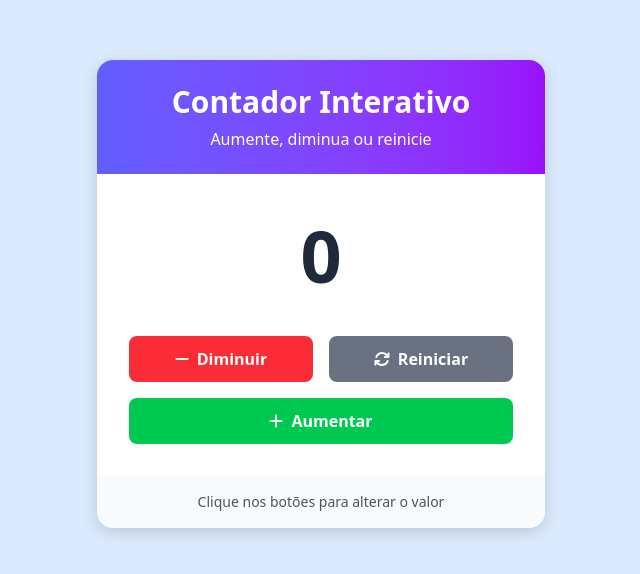
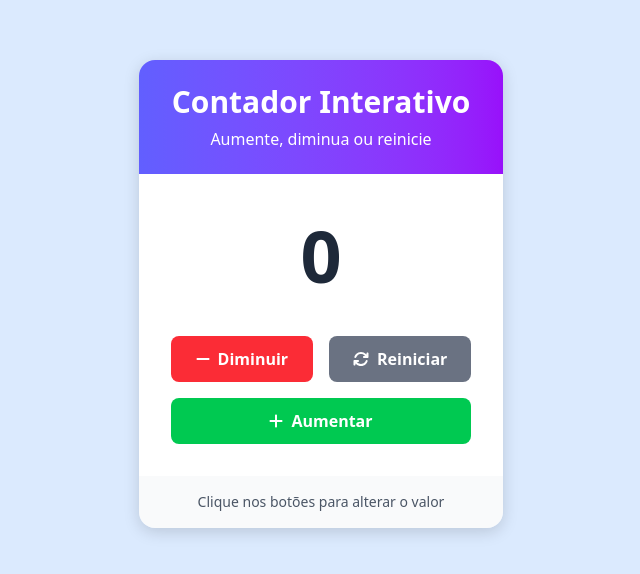
Before and after one commit to kauatwn/angular-counter-demo, an Angular app: page / in a window 1280 px wide. Shown: the part 106-680 px from the top of the page, without its empty margins (319-959 px from the left). Built offline with nearby package versions, Linux system fonts and the light colour scheme.

Commit message:
Altera a largura da .counter-card para max-width

```diff
--- a/src/app/features/counter/counter.component.css
+++ b/src/app/features/counter/counter.component.css
@@ -10,5 +10,5 @@
   gap: 2rem;
   padding: 2rem;
   background-color: #fff;
-  width: 28rem;
+  max-width: 28rem;
 }
```
